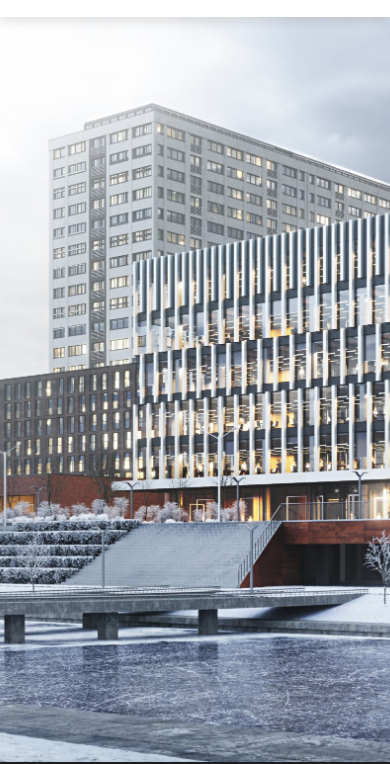
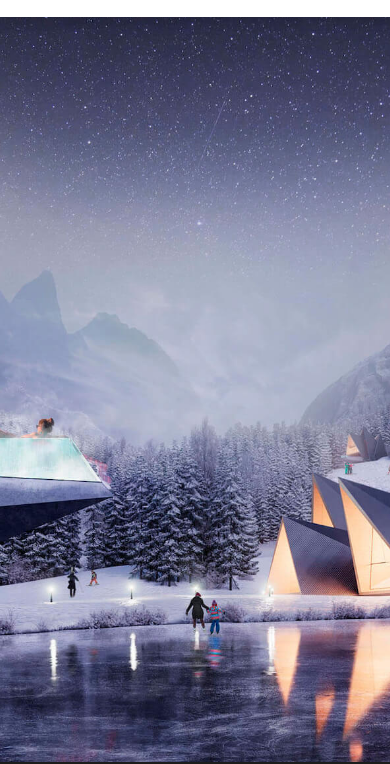
Before and after one commit to Vysserath/BMB, a website: page ua/services.html in a window 390 px wide. Shown: the part 82-846 px from the top of the page. Drawn offline with Linux system fonts and the light colour scheme.

```diff
--- a/src/style/scss/sections/_services.scss
+++ b/src/style/scss/sections/_services.scss
@@ -2,7 +2,7 @@
 // Services page
 .hero_service {
     height: 100vh;
-    background: url(../../../images/render-home.jpg) no-repeat;
+    background: url(../../../images/render-services.jpeg) no-repeat;
     background-position: center;
     background-size: cover;
 }
```
Also changed, not shown: src/images/render-services.jpeg (added), src/style/css/test/style.css.
